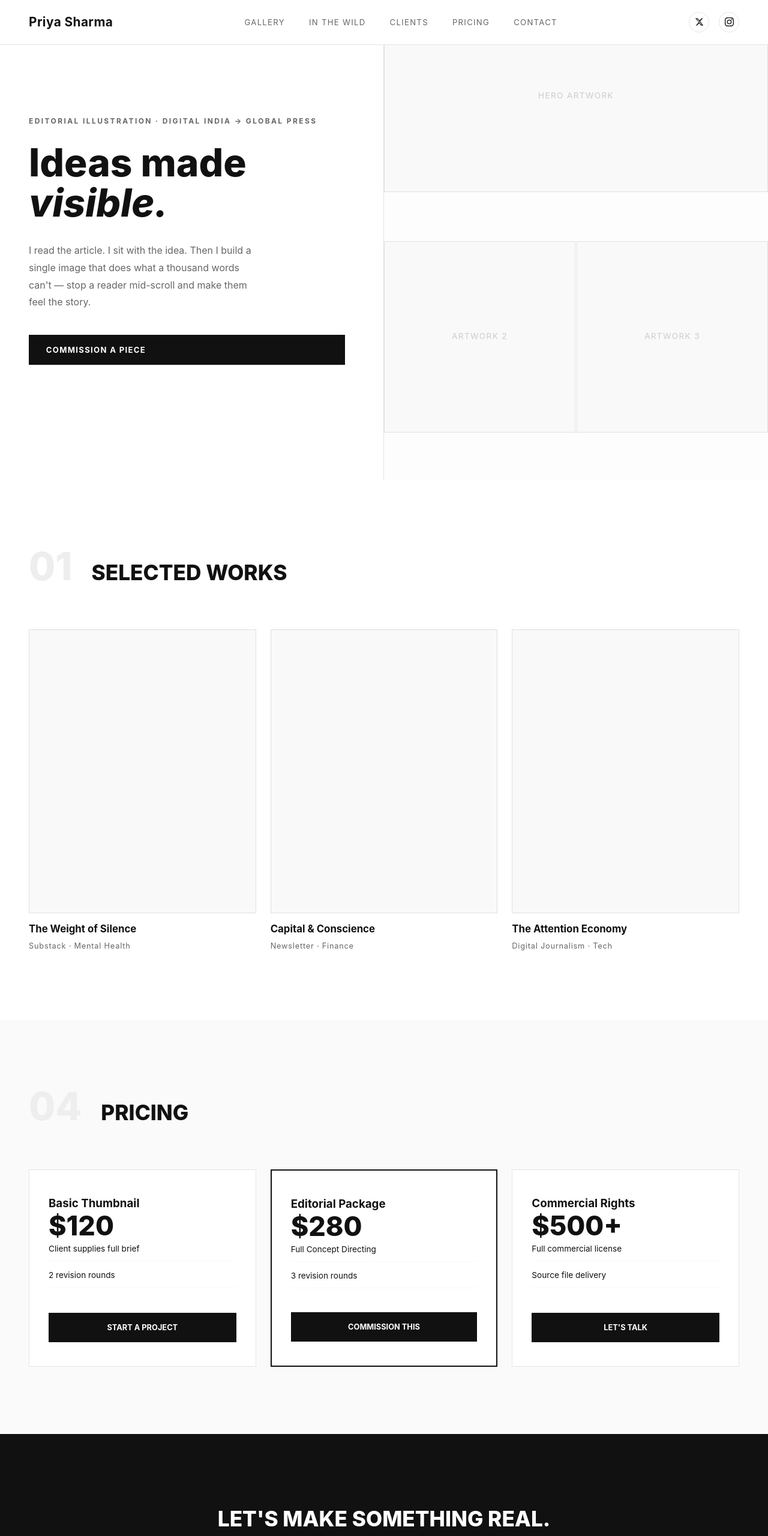
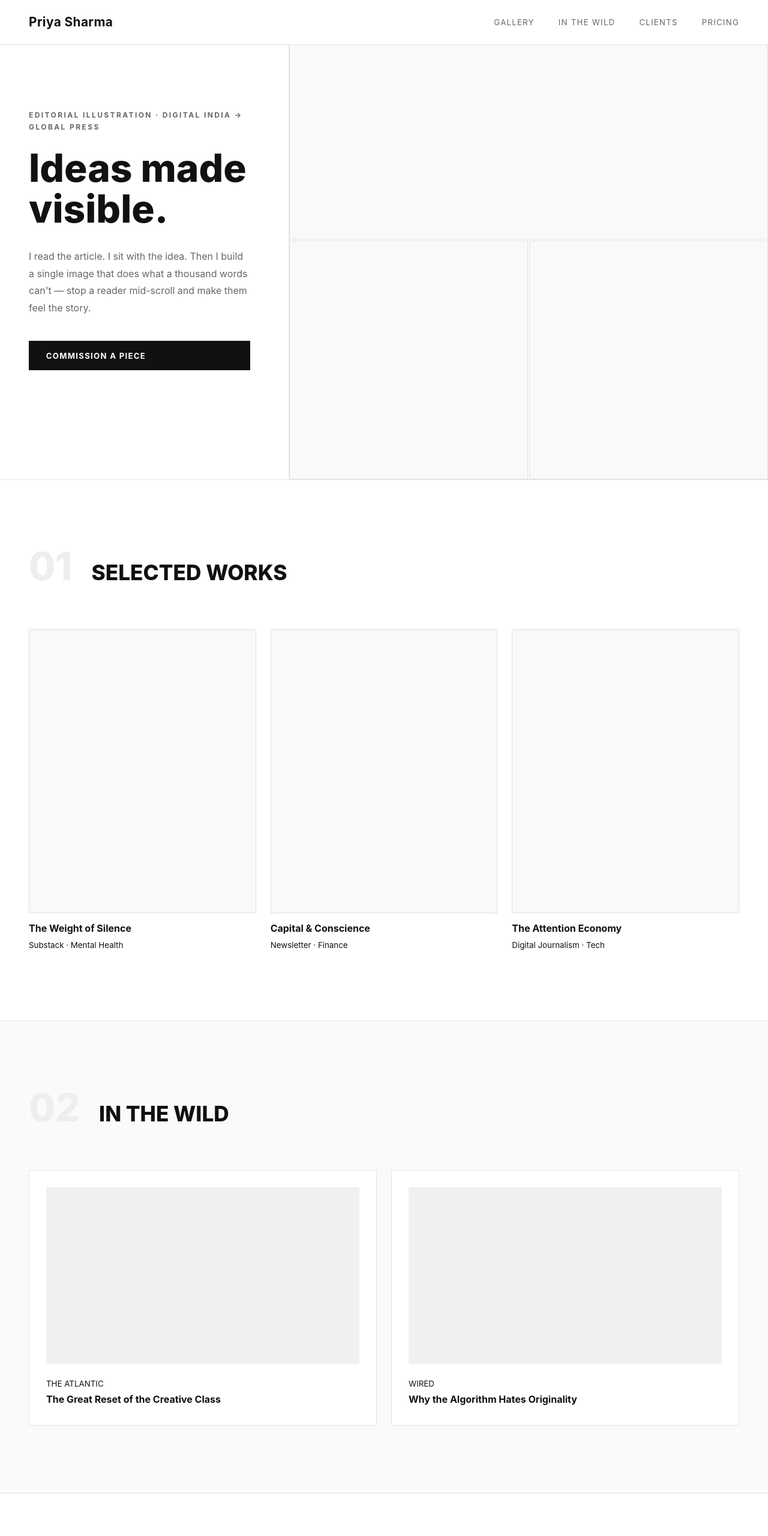
Before and after one commit to Lmania-beep/Lmania-beep.github.io, a plain HTML site: page index.html in a window 1280 px wide. Shown: the top 2560 px of the page at 60% size. Drawn offline with Linux system fonts and the light colour scheme.

Commit message:
Update index.html

```diff
--- a/index.html
+++ b/index.html
@@ -8,15 +8,14 @@
 <style>
   :root {
     --ink: #111111;
-    --paper: #ffffff; /* Changed to pure white */
-    --cream: #ffffff; /* Changed to pure white */
-    --rust: #000000;  /* Changed to black for a cleaner look */
+    --paper: #ffffff;
+    --cream: #ffffff;
+    --rust: #000000;
     --rust-light: #eeeeee;
     --muted: #666666;
     --border: rgba(0,0,0,0.1);
-    /* Standard non-fancy fonts */
-    --serif: 'Inter', system-ui, sans-serif;
-    --sans: 'Inter', system-ui, sans-serif;
+    --serif: 'Inter', -apple-system, BlinkMacSystemFont, sans-serif;
+    --sans: 'Inter', -apple-system, BlinkMacSystemFont, sans-serif;
   }
 
   *, *::before, *::after { box-sizing: border-box; margin: 0; padding: 0; }
@@ -72,25 +71,327 @@
 
   .nav-links a:hover { color: var(--ink); }
 
-  .nav-social {
-    display: flex;
-    gap: 1rem;
-    align-items: center;
+  /* ─── HERO ─── */
+  .hero {
+    min-height: 100vh;
+    display: grid;
+    grid-template-columns: 1fr 1fr;
+    padding-top: 70px;
   }
 
-  .nav-social a {
+  .hero-left {
     display: flex;
-    align-items: center;
+    flex-direction: column;
     justify-content: center;
-    width: 34px; height: 34px;
-    border: 1px solid var(--border);
-    border-radius: 50%;
-    text-decoration: none;
-    transition: background 0.2s, border-color 0.2s;
+    padding: 6rem 4rem 6rem 3rem;
+    border-right: 1px solid var(--border);
   }
 
-  .nav-social a:hover { background: #f9f9f9; border-color: var(--ink); }
-  .nav-social svg { width: 15px; height: 15px; fill: var(--ink); }
+  .hero-kicker {
+    font-size: 0.75rem;
+    letter-spacing: 0.2em;
+    text-transform: uppercase;
+    color: var(--muted);
+    margin-bottom: 1.5rem;
+    font-weight: 700;
+  }
+
+  .hero-title {
+    font-family: var(--serif);
+    font-size: clamp(3rem, 5vw, 5.5rem);
+    line-height: 1.05;
+    font-weight: 800;
+    margin-bottom: 2rem;
+  }
+
+  .hero-desc {
+    font-size: 1rem;
+    color: var(--muted);
+    max-width: 38ch;
+    margin-bottom: 2.5rem;
+    line-height: 1.8;
+  }
+
+  .hero-cta {
+    display: inline-flex;
+    align-items: center;
+    gap: 0.75rem;
+    padding: 0.85rem 1.8rem;
+    background: var(--ink);
+    color: var(--paper);
+    text-decoration: none;
+    font-size: 0.82rem;
+    letter-spacing: 0.1em;
+    text-transform: uppercase;
+    font-weight: 700;
+  }
+
+  .hero-right {
+    display: grid;
+    grid-template-columns: 1fr 1fr;
+    gap: 2px;
+    background: #fdfdfd;
+  }
+
+  .hero-thumb {
+    aspect-ratio: 1;
+    background: #f9f9f9;
+    border: 1px solid var(--border);
+  }
+
+  .hero-thumb:nth-child(1) { grid-column: 1 / -1; aspect-ratio: 2/1; }
+
+  /* ─── SECTIONS ─── */
+  section { padding: 7rem 3rem; border-bottom: 1px solid var(--border); }
+
+  .section-header {
+    display: flex;
+    align-items: baseline;
+    gap: 2rem;
+    margin-bottom: 4rem;
+  }
+
+  .section-num {
+    font-size: 4rem;
+    font-weight: 800;
+    color: #eeeeee;
+    line-height: 1;
+  }
+
+  .section-title {
+    font-size: 2.2rem;
+    font-weight: 800;
+    text-transform: uppercase;
+  }
+
+  /* ─── GALLERY ─── */
+  .gallery-grid {
+    display: grid;
+    grid-template-columns: repeat(3, 1fr);
+    gap: 1.5rem;
+  }
+
+  .gallery-img {
+    aspect-ratio: 4/5;
+    background: #f9f9f9;
+    border: 1px solid var(--border);
+    margin-bottom: 0.75rem;
+  }
+
+  /* ─── IN THE WILD ─── */
+  #wild { background: #fafafa; }
+  .wild-grid {
+    display: grid;
+    grid-template-columns: repeat(2, 1fr);
+    gap: 1.5rem;
+  }
+  .wild-card {
+    background: var(--paper);
+    border: 1px solid var(--border);
+    padding: 1.75rem;
+  }
+  .wild-thumb-sm {
+    width: 100%;
+    aspect-ratio: 16/9;
+    background: #f0f0f0;
+    margin-bottom: 1.2rem;
+  }
+
+  /* ─── CLIENTS ─── */
+  .clients-grid {
+    display: grid;
+    grid-template-columns: repeat(4, 1fr);
+    gap: 1rem;
+  }
+  .client-card {
+    border: 1px solid var(--border);
+    padding: 2rem 1.5rem;
+    text-align: center;
+  }
+
+  /* ─── PRICING ─── */
+  #pricing { background: #fafafa; }
+  .pricing-grid { display: grid; grid-template-columns: repeat(3, 1fr); gap: 1.5rem; }
+  .price-card {
+    border: 1px solid var(--border);
+    padding: 2.5rem 2rem;
+    background: var(--paper);
+  }
+  .price-card.featured { border: 2px solid var(--ink); }
+
+  /* ─── CONTACT ─── */
+  #contact { background: var(--ink); color: var(--paper); text-align: center; }
+  .contact-btn {
+    display: inline-flex;
+    padding: 0.9rem 2rem;
+    background: var(--paper);
+    color: var(--ink);
+    text-decoration: none;
+    font-weight: 700;
+    text-transform: uppercase;
+    font-size: 0.8rem;
+  }
+
+  footer { background: #000; color: #666; text-align: center; padding: 2rem; font-size: 0.75rem; }
+
+  @media (max-width: 900px) {
+    .hero { grid-template-columns: 1fr; }
+    .hero-right { display: none; }
+    .gallery-grid, .wild-grid, .clients-grid, .pricing-grid { grid-template-columns: 1fr; }
+  }
+</style>
+</head>
+
+<body>
+
+<nav>
+  <a href="#" class="nav-logo">Priya Sharma</a>
+  <ul class="nav-links">
+    <li><a href="#gallery">Gallery</a></li>
+    <li><a href="#wild">In the Wild</a></li>
+    <li><a href="#clients">Clients</a></li>
+    <li><a href="#pricing">Pricing</a></li>
+  </ul>
+</nav>
+
+<section class="hero" style="padding: 0;">
+  <div class="hero-left">
+    <p class="hero-kicker">Editorial Illustration · Digital India → Global Press</p>
+    <h1 class="hero-title">Ideas made<br>visible.</h1>
+    <p class="hero-desc">I read the article. I sit with the idea. Then I build a single image that does what a thousand words can't — stop a reader mid-scroll and make them feel the story.</p>
+    <a href="#contact" class="hero-cta">Commission a piece</a>
+  </div>
+  <div class="hero-right">
+    <div class="hero-thumb"></div>
+    <div class="hero-thumb"></div>
+    <div class="hero-thumb"></div>
+  </div>
+</section>
+
+<section id="gallery">
+  <div class="section-header"><span class="section-num">01</span><h2 class="section-title">Selected Works</h2></div>
+  <div class="gallery-grid">
+    <div class="gallery-item"><div class="gallery-img"></div><p><b>The Weight of Silence</b><br><small>Substack · Mental Health</small></p></div>
+    <div class="gallery-item"><div class="gallery-img"></div><p><b>Capital & Conscience</b><br><small>Newsletter · Finance</small></p></div>
+    <div class="gallery-item"><div class="gallery-img"></div><p><b>The Attention Economy</b><br><small>Digital Journalism · Tech</small></p></div>
+  </div>
+</section>
+
+<section id="wild">
+  <div class="section-header"><span class="section-num">02</span><h2 class="section-title">In the Wild</h2></div>
+  <div class="wild-grid">
+    <div class="wild-card">
+      <div class="wild-thumb-sm"></div>
+      <p><small>THE ATLANTIC</small><br><b>The Great Reset of the Creative Class</b></p>
+    </div>
+    <div class="wild-card">
+      <div class="wild-thumb-sm"></div>
+      <p><small>WIRED</small><br><b>Why the Algorithm Hates Originality</b></p>
+    </div>
+  </div>
+</section>
+
+<section id="clients">
+  <div class="section-header"><span class="section-num">03</span><h2 class="section-title">Trusted By</h2></div>
+  <div class="clients-grid">
+    <div class="client-card"><b>NYT</b></div>
+    <div class="client-card"><b>The New Yorker</b></div>
+    <div class="client-card"><b>BBC News</b></div>
+    <div class="client-card"><b>Vox Media</b></div>
+  </div>
+</section>
+
+<section id="pricing">
+  <div class="section-header"><span class="section-num">04</span><h2 class="section-title">Pricing</h2></div>
+  <div class="pricing-grid">
+    <div class="price-card"><p><b>Basic</b><br><h3>$120</h3></p></div>
+    <div class="price-card featured"><p><b>Editorial</b><br><h3>$280</h3></p></div>
+    <div class="price-card"><p><b>Commercial</b><br><h3>$500+</h3></p></div>
+  </div>
+</section>
+
+<section id="contact">
+  <h2 class="section-title">Let's make something real.</h2>
+  <a href="#" class="contact-btn">Email Me</a>
+</section>
+
+<footer>
+  <p>© 2026 Priya Sharma · Editorial Illustrator</p>
+</footer>
+
+</body>
+</html><!DOCTYPE html>
+<html lang="en">
+<head>
+<meta charset="UTF-8">
+<meta name="viewport" content="width=device-width, initial-scale=1.0">
+<title>Your Name — Editorial Illustrator</title>
+
+<style>
+  :root {
+    --ink: #111111;
+    --paper: #ffffff;
+    --cream: #ffffff;
+    --rust: #000000;
+    --rust-light: #eeeeee;
+    --muted: #666666;
+    --border: rgba(0,0,0,0.1);
+    --serif: 'Inter', -apple-system, BlinkMacSystemFont, sans-serif;
+    --sans: 'Inter', -apple-system, BlinkMacSystemFont, sans-serif;
+  }
+
+  *, *::before, *::after { box-sizing: border-box; margin: 0; padding: 0; }
+
+  html { scroll-behavior: smooth; }
+
+  body {
+    background: var(--paper);
+    color: var(--ink);
+    font-family: var(--sans);
+    font-weight: 400;
+    line-height: 1.7;
+    overflow-x: hidden;
+  }
+
+  /* ─── NAV ─── */
+  nav {
+    position: fixed;
+    top: 0; left: 0; right: 0;
+    z-index: 100;
+    display: flex;
+    justify-content: space-between;
+    align-items: center;
+    padding: 1.2rem 3rem;
+    background: rgba(255,255,255,0.95);
+    backdrop-filter: blur(8px);
+    border-bottom: 1px solid var(--border);
+  }
+
+  .nav-logo {
+    font-family: var(--serif);
+    font-size: 1.3rem;
+    font-weight: 700;
+    letter-spacing: 0.02em;
+    text-decoration: none;
+    color: var(--ink);
+  }
+
+  .nav-links {
+    display: flex;
+    gap: 2.5rem;
+    list-style: none;
+  }
+
+  .nav-links a {
+    text-decoration: none;
+    font-size: 0.82rem;
+    letter-spacing: 0.1em;
+    text-transform: uppercase;
+    color: var(--muted);
+    transition: color 0.2s;
+  }
+
+  .nav-links a:hover { color: var(--ink); }
 
   /* ─── HERO ─── */
   .hero {
@@ -125,11 +426,6 @@
     margin-bottom: 2rem;
   }
 
-  .hero-title em {
-    font-style: italic;
-    color: var(--ink);
-  }
-
   .hero-desc {
     font-size: 1rem;
     color: var(--muted);
@@ -149,49 +445,26 @@
     font-size: 0.82rem;
     letter-spacing: 0.1em;
     text-transform: uppercase;
-    border: none;
-    cursor: pointer;
-    transition: opacity 0.2s, transform 0.15s;
     font-weight: 700;
   }
-
-  .hero-cta:hover { opacity: 0.8; transform: translateY(-1px); }
 
   .hero-right {
     display: grid;
     grid-template-columns: 1fr 1fr;
     gap: 2px;
-    overflow: hidden;
     background: #fdfdfd;
   }
 
   .hero-thumb {
     aspect-ratio: 1;
     background: #f9f9f9;
-    overflow: hidden;
-    position: relative;
     border: 1px solid var(--border);
   }
 
   .hero-thumb:nth-child(1) { grid-column: 1 / -1; aspect-ratio: 2/1; }
 
-  .thumb-placeholder {
-    width: 100%; height: 100%;
-    display: flex;
-    align-items: center;
-    justify-content: center;
-    font-size: 0.85rem;
-    color: #cccccc;
-    letter-spacing: 0.1em;
-    flex-direction: column;
-    gap: 0.5rem;
-    text-transform: uppercase;
-  }
-
-  .thumb-placeholder svg { width: 28px; height: 28px; opacity: 0.2; fill: var(--muted); }
-
   /* ─── SECTIONS ─── */
-  section { padding: 7rem 3rem; }
+  section { padding: 7rem 3rem; border-bottom: 1px solid var(--border); }
 
   .section-header {
     display: flex;
@@ -214,91 +487,36 @@
   }
 
   /* ─── GALLERY ─── */
-  #gallery { background: var(--paper); }
-
   .gallery-grid {
     display: grid;
     grid-template-columns: repeat(3, 1fr);
     gap: 1.5rem;
   }
 
-  .gallery-item { cursor: pointer; }
-
   .gallery-img {
     aspect-ratio: 4/5;
     background: #f9f9f9;
-    overflow: hidden;
+    border: 1px solid var(--border);
     margin-bottom: 0.75rem;
-    position: relative;
-    transition: transform 0.3s;
-    border: 1px solid var(--border);
-  }
-
-  .gallery-item:hover .gallery-img { transform: translateY(-4px); }
-
-  .gallery-caption {
-    font-size: 0.8rem;
-    color: var(--muted);
-    letter-spacing: 0.06em;
-  }
-
-  .gallery-title {
-    font-size: 1.05rem;
-    font-weight: 700;
-    margin-bottom: 0.2rem;
   }
 
   /* ─── IN THE WILD ─── */
   #wild { background: #fafafa; }
-
   .wild-grid {
     display: grid;
     grid-template-columns: repeat(2, 1fr);
     gap: 1.5rem;
   }
-
   .wild-card {
     background: var(--paper);
     border: 1px solid var(--border);
     padding: 1.75rem;
-    text-decoration: none;
-    color: inherit;
-    display: block;
-    transition: border-color 0.2s, transform 0.2s;
-    position: relative;
   }
-
-  .wild-card:hover { border-color: var(--ink); transform: translateY(-2px); }
-
-  .wild-pub {
-    font-size: 0.72rem;
-    letter-spacing: 0.15em;
-    text-transform: uppercase;
-    color: var(--muted);
-    font-weight: 700;
-    margin-bottom: 0.6rem;
-  }
-
-  .wild-headline {
-    font-size: 1.15rem;
-    font-weight: 700;
-    line-height: 1.4;
-    margin-bottom: 0.8rem;
-  }
-
-  .wild-meta { font-size: 0.78rem; color: var(--muted); display: flex; align-items: center; gap: 0.5rem; }
-
   .wild-thumb-sm {
     width: 100%;
     aspect-ratio: 16/9;
     background: #f0f0f0;
     margin-bottom: 1.2rem;
-    display: flex;
-    align-items: center;
-    justify-content: center;
-    font-size: 0.75rem;
-    color: #bbb;
-    letter-spacing: 0.08em;
   }
 
   /* ─── CLIENTS ─── */
@@ -306,77 +524,34 @@
     display: grid;
     grid-template-columns: repeat(4, 1fr);
     gap: 1rem;
-    margin-bottom: 5rem;
   }
-
   .client-card {
     border: 1px solid var(--border);
     padding: 2rem 1.5rem;
     text-align: center;
-    display: flex;
-    flex-direction: column;
-    align-items: center;
-    gap: 0.75rem;
-  }
-
-  .client-logo-placeholder {
-    width: 52px; height: 52px;
-    border-radius: 50%;
-    background: #f0f0f0;
-    display: flex;
-    align-items: center;
-    justify-content: center;
-    font-size: 1.1rem;
-    font-weight: 700;
-    color: var(--ink);
   }
 
   /* ─── PRICING ─── */
   #pricing { background: #fafafa; }
   .pricing-grid { display: grid; grid-template-columns: repeat(3, 1fr); gap: 1.5rem; }
-
   .price-card {
     border: 1px solid var(--border);
     padding: 2.5rem 2rem;
     background: var(--paper);
-    display: flex;
-    flex-direction: column;
   }
-
   .price-card.featured { border: 2px solid var(--ink); }
 
-  .price-amount { font-size: 2.8rem; font-weight: 800; line-height: 1; margin-bottom: 0.25rem; }
-
-  .price-features { list-style: none; display: flex; flex-direction: column; gap: 0.75rem; margin-bottom: 2.5rem; flex: 1; }
-
-  .price-features li { font-size: 0.85rem; display: flex; align-items: flex-start; gap: 0.6rem; border-bottom: 1px solid #f9f9f9; padding-bottom: 0.5rem; }
-
-  .price-cta {
-    display: block;
-    text-align: center;
-    padding: 0.85rem;
-    background: var(--ink);
+  /* ─── CONTACT ─── */
+  #contact { background: var(--ink); color: var(--paper); text-align: center; }
+  .contact-btn {
+    display: inline-flex;
+    padding: 0.9rem 2rem;
+    background: var(--paper);
+    color: var(--ink);
     text-decoration: none;
-    color: var(--paper);
-    font-size: 0.8rem;
     font-weight: 700;
     text-transform: uppercase;
-  }
-
-  /* ─── CONTACT ─── */
-  #contact { background: var(--ink); color: var(--paper); text-align: center; padding: 7rem 3rem; }
-  .contact-btn {
-    display: inline-flex;
-    align-items: center;
-    gap: 0.75rem;
-    padding: 0.9rem 2rem;
-    text-decoration: none;
-    font-size: 0.82rem;
-    letter-spacing: 0.1em;
-    text-transform: uppercase;
-    background: var(--paper);
-    color: var(--ink);
-    font-weight: 700;
+    font-size: 0.8rem;
   }
 
   footer { background: #000; color: #666; text-align: center; padding: 2rem; font-size: 0.75rem; }
@@ -384,8 +559,7 @@
   @media (max-width: 900px) {
     .hero { grid-template-columns: 1fr; }
     .hero-right { display: none; }
-    .gallery-grid { grid-template-columns: repeat(2, 1fr); }
-    .pricing-grid { grid-template-columns: 1fr; }
+    .gallery-grid, .wild-grid, .clients-grid, .pricing-grid { grid-template-columns: 1fr; }
   }
 </style>
 </head>
@@ -399,71 +573,72 @@
     <li><a href="#wild">In the Wild</a></li>
     <li><a href="#clients">Clients</a></li>
     <li><a href="#pricing">Pricing</a></li>
-    <li><a href="#contact">Contact</a></li>
   </ul>
-  <div class="nav-social">
-    <a href="#"><svg viewBox="0 0 24 24"><path d="M18.244 2.25h3.308l-7.227 8.26 8.502 11.24H16.17l-4.714-6.231-5.401 6.231H2.744l7.73-8.835L1.254 2.25H8.08l4.253 5.622 5.911-5.622Zm-1.161 17.52h1.833L7.084 4.126H5.117L17.083 19.77Z"/></svg></a>
-    <a href="#"><svg viewBox="0 0 24 24"><path d="M12 2.163c3.204 0 3.584.012 4.85.07 3.252.148 4.771 1.691 4.919 4.919.058 1.265.069 1.645.069 4.849 0 3.205-.012 3.584-.069 4.849-.149 3.225-1.664 4.771-4.919 4.919-1.266.058-1.644.07-4.85.07-3.204 0-3.584-.012-4.849-.07-3.26-.149-4.771-1.699-4.919-4.92-.058-1.265-.07-1.644-.07-4.849 0-3.204.013-3.583.07-4.849.149-3.227 1.664-4.771 4.919-4.919 1.266-.057 1.645-.069 4.849-.069zM12 0C8.741 0 8.333.014 7.053.072 2.695.272.273 2.69.073 7.052.014 8.333 0 8.741 0 12c0 3.259.014 3.668.072 4.948.2 4.358 2.618 6.78 6.98 6.98C8.333 23.986 8.741 24 12 24c3.259 0 3.668-.014 4.948-.072 4.354-.2 6.782-2.618 6.979-6.98.059-1.28.073-1.689.073-4.948 0-3.259-.014-3.667-.072-4.947-.196-4.354-2.617-6.78-6.979-6.98C15.668.014 15.259 0 12 0zm0 5.838a6.162 6.162 0 100 12.324 6.162 6.162 0 000-12.324zM12 16a4 4 0 110-8 4 4 0 010 8zm6.406-11.845a1.44 1.44 0 100 2.881 1.44 1.44 0 000-2.881z"/></svg></a>
-  </div>
 </nav>
 
 <section class="hero" style="padding: 0;">
   <div class="hero-left">
     <p class="hero-kicker">Editorial Illustration · Digital India → Global Press</p>
-    <h1 class="hero-title">Ideas made<br><em>visible.</em></h1>
+    <h1 class="hero-title">Ideas made<br>visible.</h1>
     <p class="hero-desc">I read the article. I sit with the idea. Then I build a single image that does what a thousand words can't — stop a reader mid-scroll and make them feel the story.</p>
     <a href="#contact" class="hero-cta">Commission a piece</a>
   </div>
   <div class="hero-right">
-    <div class="hero-thumb"><div class="thumb-placeholder">Hero Artwork</div></div>
-    <div class="hero-thumb"><div class="thumb-placeholder">Artwork 2</div></div>
-    <div class="hero-thumb"><div class="thumb-placeholder">Artwork 3</div></div>
+    <div class="hero-thumb"></div>
+    <div class="hero-thumb"></div>
+    <div class="hero-thumb"></div>
   </div>
 </section>
 
 <section id="gallery">
   <div class="section-header"><span class="section-num">01</span><h2 class="section-title">Selected Works</h2></div>
   <div class="gallery-grid">
-    <div class="gallery-item"><div class="gallery-img"></div><p class="gallery-title">The Weight of Silence</p><p class="gallery-caption">Substack · Mental Health</p></div>
-    <div class="gallery-item"><div class="gallery-img"></div><p class="gallery-title">Capital & Conscience</p><p class="gallery-caption">Newsletter · Finance</p></div>
-    <div class="gallery-item"><div class="gallery-img"></div><p class="gallery-title">The Attention Economy</p><p class="gallery-caption">Digital Journalism · Tech</p></div>
+    <div class="gallery-item"><div class="gallery-img"></div><p><b>The Weight of Silence</b><br><small>Substack · Mental Health</small></p></div>
+    <div class="gallery-item"><div class="gallery-img"></div><p><b>Capital & Conscience</b><br><small>Newsletter · Finance</small></p></div>
+    <div class="gallery-item"><div class="gallery-img"></div><p><b>The Attention Economy</b><br><small>Digital Journalism · Tech</small></p></div>
+  </div>
+</section>
+
+<section id="wild">
+  <div class="section-header"><span class="section-num">02</span><h2 class="section-title">In the Wild</h2></div>
+  <div class="wild-grid">
+    <div class="wild-card">
+      <div class="wild-thumb-sm"></div>
+      <p><small>THE ATLANTIC</small><br><b>The Great Reset of the Creative Class</b></p>
+    </div>
+    <div class="wild-card">
+      <div class="wild-thumb-sm"></div>
+      <p><small>WIRED</small><br><b>Why the Algorithm Hates Originality</b></p>
+    </div>
+  </div>
+</section>
+
+<section id="clients">
+  <div class="section-header"><span class="section-num">03</span><h2 class="section-title">Trusted By</h2></div>
+  <div class="clients-grid">
+    <div class="client-card"><b>NYT</b></div>
+    <div class="client-card"><b>The New Yorker</b></div>
+    <div class="client-card"><b>BBC News</b></div>
+    <div class="client-card"><b>Vox Media</b></div>
   </div>
 </section>
 
 <section id="pricing">
   <div class="section-header"><span class="section-num">04</span><h2 class="section-title">Pricing</h2></div>
   <div class="pricing-grid">
-    <div class="price-card">
-      <h3 class="price-name">Basic Thumbnail</h3>
-      <p class="price-amount">$120</p>
-      <ul class="price-features"><li>Client supplies full brief</li><li>2 revision rounds</li></ul>
-      <a href="#contact" class="price-cta">Start a project</a>
-    </div>
-    <div class="price-card featured">
-      <h3 class="price-name">Editorial Package</h3>
-      <p class="price-amount">$280</p>
-      <ul class="price-features"><li>Full Concept Directing</li><li>3 revision rounds</li></ul>
-      <a href="#contact" class="price-cta">Commission this</a>
-    </div>
-    <div class="price-card">
-      <h3 class="price-name">Commercial Rights</h3>
-      <p class="price-amount">$500+</p>
-      <ul class="price-features"><li>Full commercial license</li><li>Source file delivery</li></ul>
-      <a href="#contact" class="price-cta">Let's talk</a>
-    </div>
+    <div class="price-card"><p><b>Basic</b><br><h3>$120</h3></p></div>
+    <div class="price-card featured"><p><b>Editorial</b><br><h3>$280</h3></p></div>
+    <div class="price-card"><p><b>Commercial</b><br><h3>$500+</h3></p></div>
   </div>
 </section>
 
 <section id="contact">
   <h2 class="section-title">Let's make something real.</h2>
-  <div class="contact-options">
-    <a href="#" class="contact-btn">WhatsApp</a>
-    <a href="#" class="contact-btn">Email Me</a>
-  </div>
+  <a href="#" class="contact-btn">Email Me</a>
 </section>
 
 <footer>
-  <p>© 2026 Priya Sharma · Editorial Illustrator · Powered by GitHub Pages</p>
+  <p>© 2026 Priya Sharma · Editorial Illustrator</p>
 </footer>
 
 </body>
```
